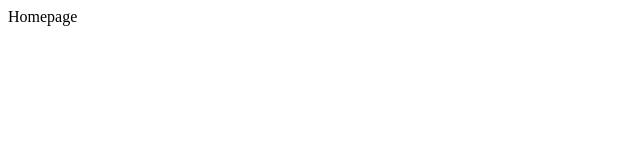
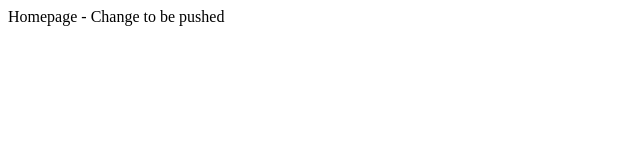
Before and after one commit to btenten/git-demo, a plain HTML site: page web/index.html in a window 1280 px wide. Shown: the whole page, without its empty margins (0-640 px from the left). Drawn offline with Linux system fonts and the light colour scheme.

Commit message:
Updating index page for Github

```diff
--- a/web/index.html
+++ b/web/index.html
@@ -6,7 +6,7 @@
     </head>
     <body>
         <nav></nav>
-        <header>Homepage</header>
+        <header>Homepage - Change to be pushed</header>
         <main></main>
         <footer></footer>
     </body>
```
